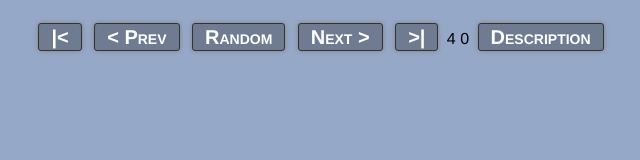
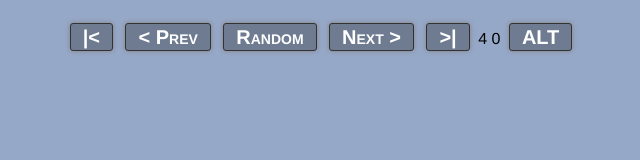
Before and after one commit to frecel/XKCDViewer, a plain HTML site: page index.html in a window 1280 px wide. Shown: the whole page, without its empty margins (319-959 px from the left). Drawn offline with Linux system fonts and the light colour scheme; no server answers.

Commit message:
icon fixes

```diff
--- a/index.html
+++ b/index.html
@@ -18,7 +18,7 @@
 			<a href="#" id="last">&gt;|</a>
 	  </section>
 	  <section id="comic">No comic</section>
-	  <section><a href="#" id="alt">Description</a></section>
+	  <section><a href="#" id="alt">ALT</a></section>
 	</body>
 
 </html>
```
Also changed, not shown: icon-120.png (added), icon-256.png (added), icon-32.png (added), 1 other file.
